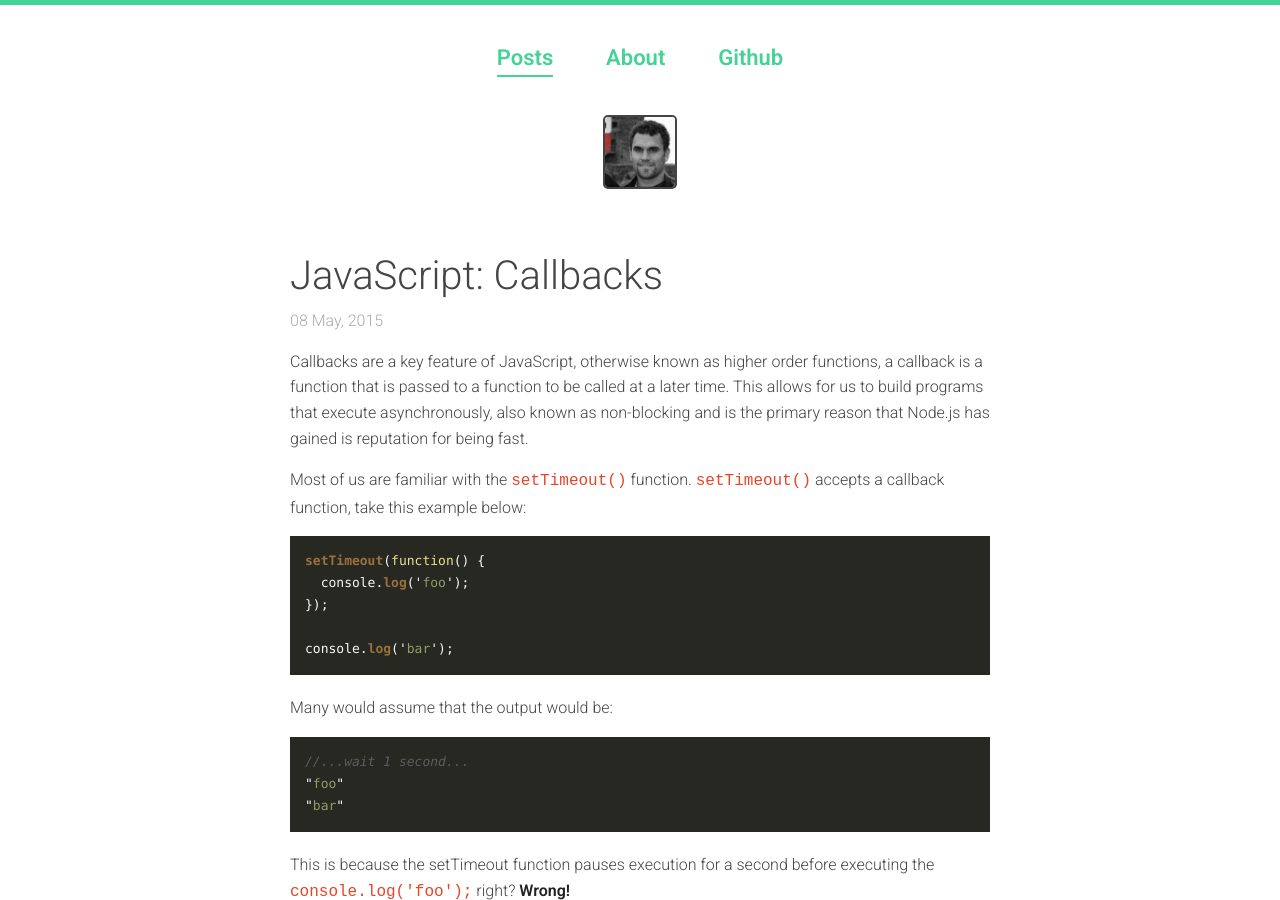
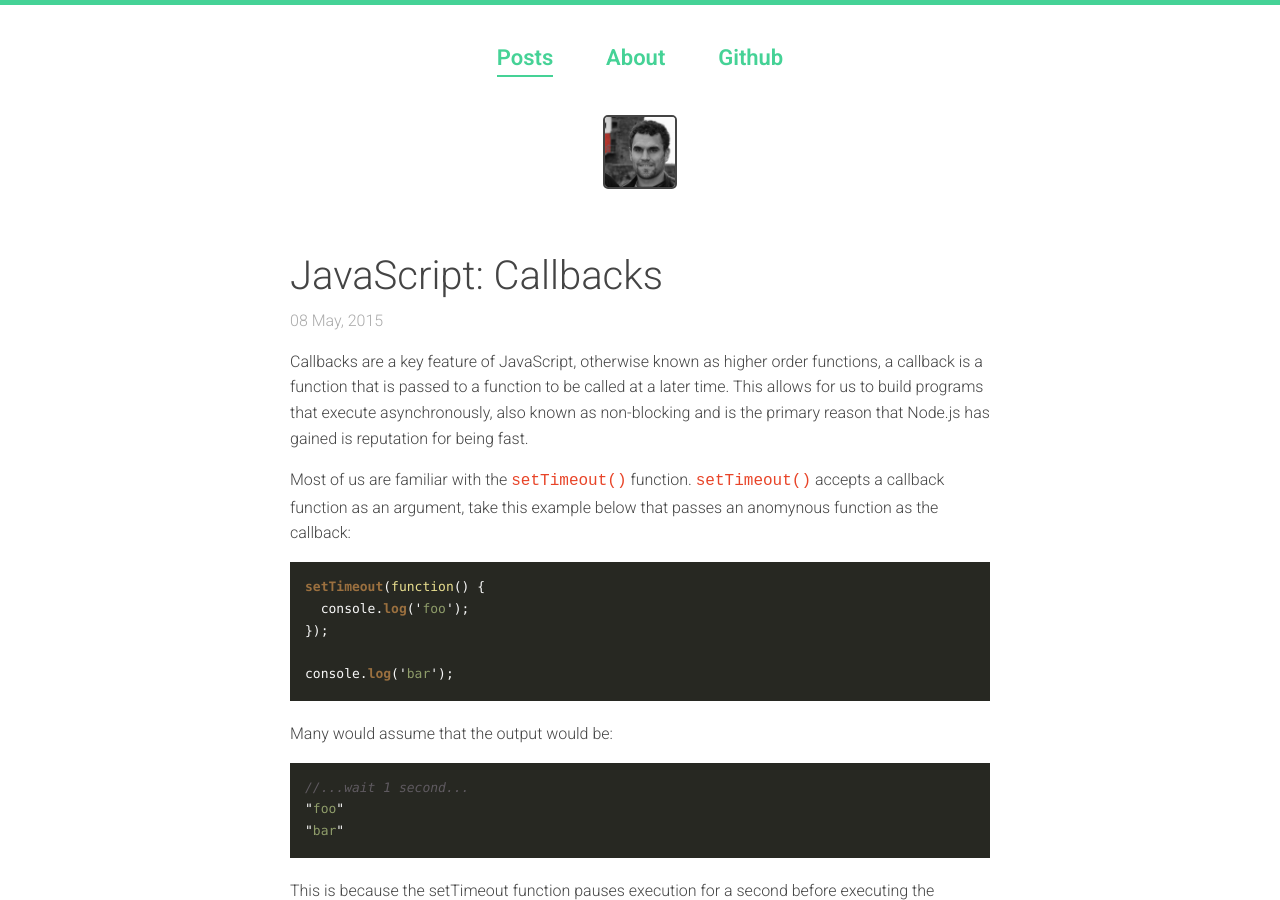
Before and after one commit to rbrtsmith/rbrtsmith.github.io, a Jekyll site: the page built from _posts/2015-05-08-JavaScript-Callbacks.md, in a window 1280 px wide and 900 px high. Built offline with Jekyll 4.4.1, drawn with Linux system fonts in a browser that asks for light colours; comment, search, counter and statistics services are not loaded.

Commit message:
Update 2015-05-08-JavaScript-Callbacks.md

```diff
--- a/_posts/2015-05-08-JavaScript-Callbacks.md
+++ b/_posts/2015-05-08-JavaScript-Callbacks.md
@@ -11,8 +11,8 @@ that is passed to a function to be called at a later time.  This allows for us t
 asynchronously, also known as non-blocking and is the primary reason that Node.js has gained is reputation for
 being fast.
 
-Most of us are familiar with the `setTimeout()` function.  `setTimeout()` accepts a callback function, take this
-example below:
+Most of us are familiar with the `setTimeout()` function.  `setTimeout()` accepts a callback function
+as an argument, take this example below that passes an anomynous function as the callback:
 {% highlight javascript %}
 
 setTimeout(function() {
```
